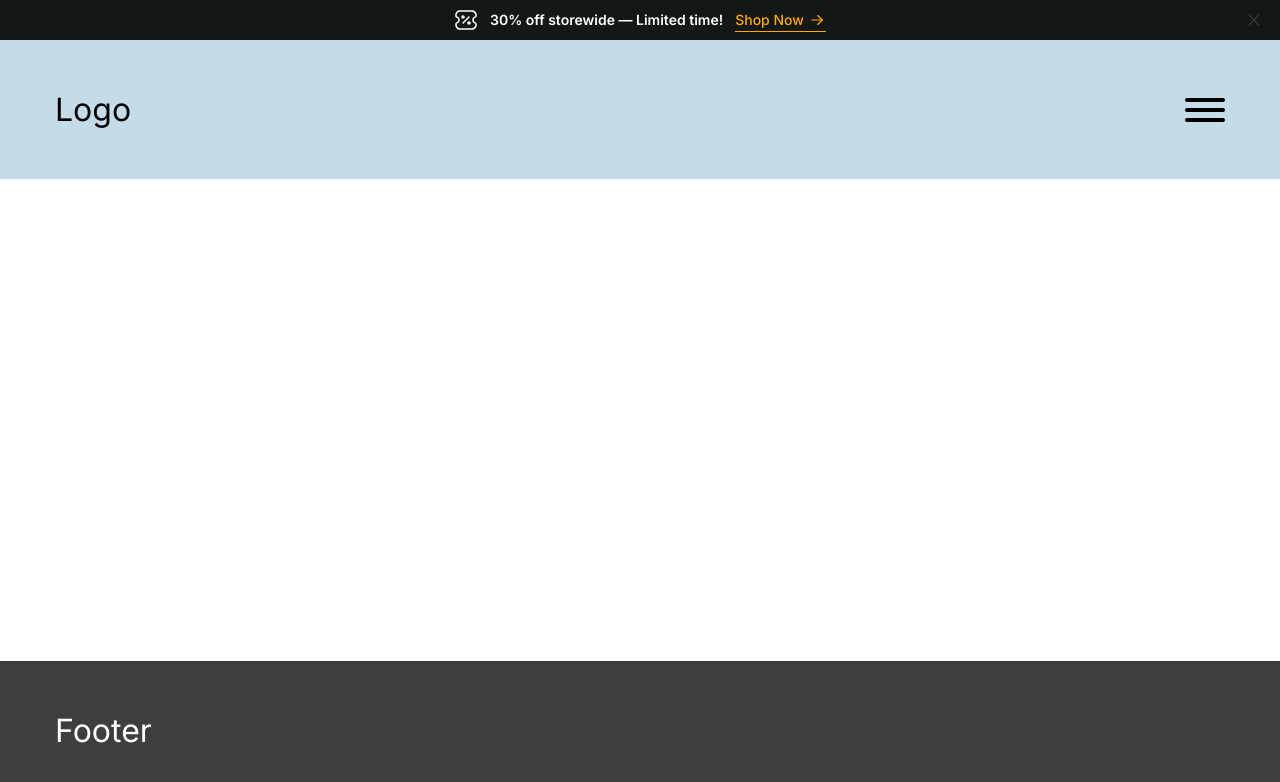
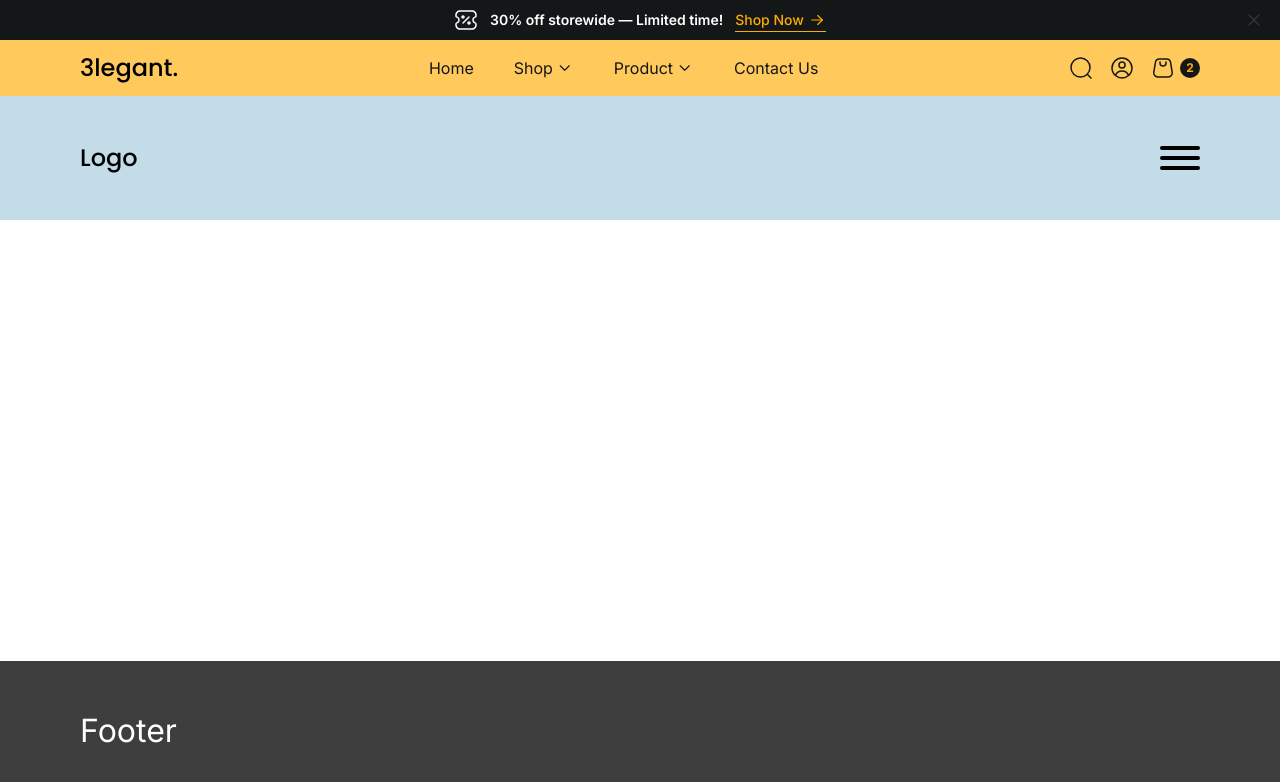
Before and after one commit to VNagorniy/headphone-store, a website: page src/html/index.html in a window 1280 px wide. Drawn offline with nearby package versions, Linux system fonts and the light colour scheme; files that its build step writes are made by us from their sources; files whose address does not match are found by name.

Commit message:
Верстка блока навигации

```diff
--- /dev/null
+++ b/src/html/blocks/nav.html
@@ -0,0 +1,22 @@
+<nav class="nav">
+	<div class="container">
+		<div class="nav_row">
+			<a href="" class="nav__logo logo">3legant. </a>
+			<ul class="nav__list">
+				<li class="nav__item"><a href="#!" class="nav__link">Home</a></li>
+				<li class="nav__item">
+					<button href="#!" class="nav__link">Shop <img src="./img/icons/chevron-down.svg" alt="arrow" /></button>
+				</li>
+				<li class="nav__item">
+					<button href="#!" class="nav__link">Product <img src="./img/icons/chevron-down.svg" alt="arrow" /></button>
+				</li>
+				<li class="nav__item"><a href="#!" class="nav__link">Contact Us</a></li>
+			</ul>
+			<div class="nav_btns">
+				<button class="nav__btn"><img src="./img/icons/search.svg" alt="Search" /></button>
+				<button class="nav__btn"><img src="./img/icons/user.svg" alt="User" /></button>
+				<button class="nav__btn"><img src="./img/icons/cart.svg" alt="Cart" /><span class="nav__btn-count">2</span></button>
+			</div>
+		</div>
+	</div>
+</nav>
--- a/src/html/index.html
+++ b/src/html/index.html
@@ -8,7 +8,7 @@
 		<link rel="stylesheet" href="./css/main.css" />
 	</head>
 	<body>
-		@@include('blocks/tagline.html') @@include('blocks/header.html') @@include('blocks/footer.html')
+		@@include('blocks/tagline.html') @@include('blocks/nav.html') @@include('blocks/header.html') @@include('blocks/footer.html')
 		<script src="./js/index.bundle.js"></script>
 	</body>
 </html>
--- a/src/scss/base/_vars.scss
+++ b/src/scss/base/_vars.scss
@@ -1,6 +1,6 @@
 :root {
-	--container-width: 1200px;
-	--container-padding: 15px;
+	--container-width: 1184px;
+	--container-padding: 32px;
 
 	--font-main: 'Inter', sans-serif;
 	--font-accent: 'Poppins', sans-serif;
--- a/src/scss/blocks/_logo.scss
+++ b/src/scss/blocks/_logo.scss
@@ -1,3 +1,9 @@
-.logo {
-    font-size: 32px;
+.logo,
+a.logo {
+	font-size: 24px;
+	line-height: 1;
+	font-weight: 500;
+	font-family: var(--font-accent);
+
+	color: #000;
 }
--- /dev/null
+++ b/src/scss/blocks/_nav.scss
@@ -0,0 +1,50 @@
+.nav {
+	padding: 16px 0;
+	background-color: #ffc95c;
+}
+
+.nav_row {
+	display: flex;
+	align-items: center;
+	justify-content: space-between;
+}
+
+.nav__list {
+	display: flex;
+	align-items: center;
+	gap: 40px;
+}
+
+.nav__link {
+	display: flex;
+	gap: 2px;
+	align-items: center;
+	color: #141718;
+}
+
+.nav_btns {
+	display: flex;
+	gap: 17px;
+	align-items: center;
+}
+
+.nav__btn {
+	display: flex;
+	align-items: center;
+	gap: 5px;
+}
+
+.nav__btn-count {
+	display: inline-block;
+	width: 20px;
+	height: 20px;
+
+	border-radius: 50%;
+	background-color: #141718;
+
+	font-size: 12px;
+	line-height: 20px;
+	font-weight: 700;
+	color: var(--tagline-link);
+	text-align: center;
+}
```
Also changed, not shown: build/css/main.css, build/index.html, src/img/icons/cart.svg (added), src/img/icons/chevron-down.svg (added), src/img/icons/search.svg (added), src/img/icons/user.svg (added).
